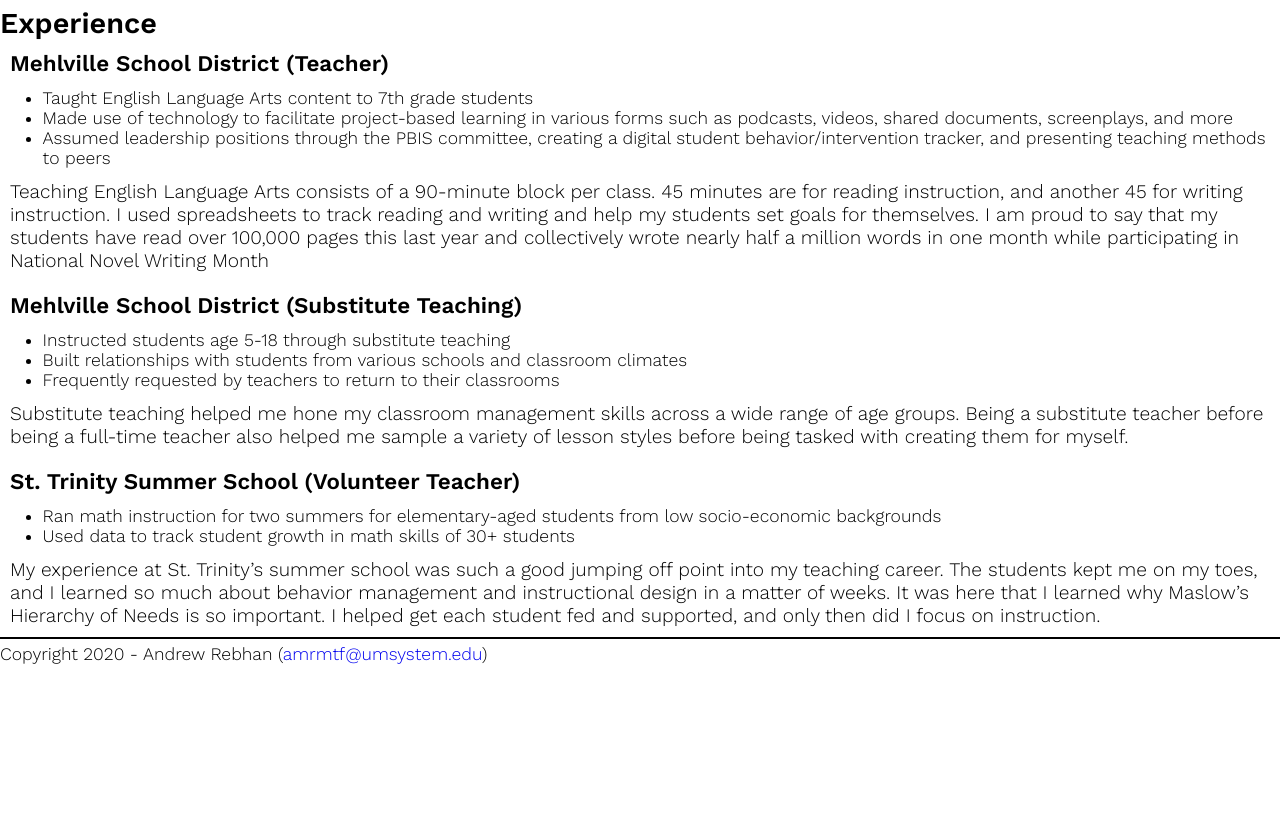
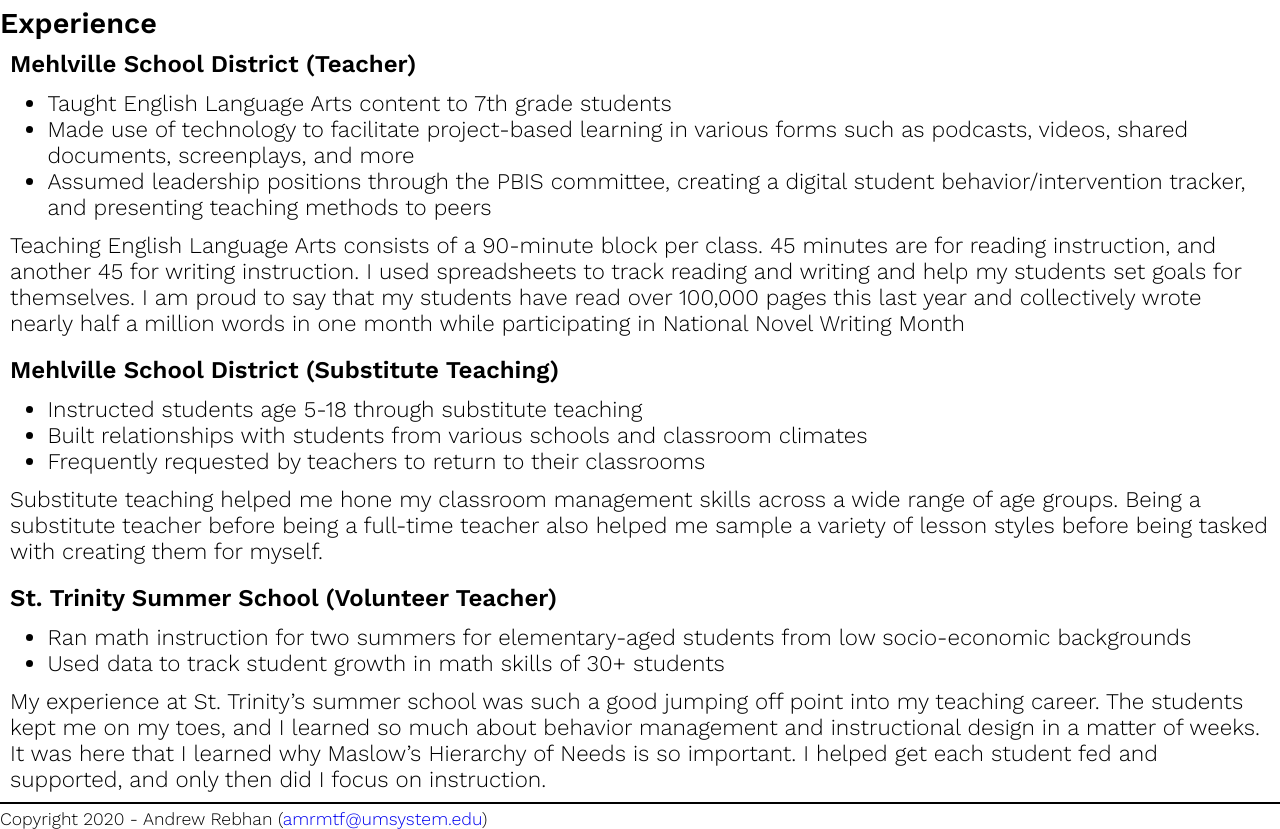
Before and after one commit to AndrewRebhan/andrewrebhan.github.io, a plain HTML site: page islt_7310/accomplishments.html in a window 1280 px wide. Shown: the part 54-883 px from the top of the page. Before the commit the page ends 800 px from the top, so only its background shows below. Drawn offline with nearby package versions, Linux system fonts and the light colour scheme.

Commit message:
Add files via upload

```diff
--- a/islt_7310/style.css
+++ b/islt_7310/style.css
@@ -18,11 +18,11 @@ h3 {
     padding-left: 1em;
 }
 h4 {
-    font-size: calc(.6em + 1vw);
+    font-size: calc(.7em + 1vw);
     padding:10px;
 }
 h5 {
-    font-size: calc(.5em + 1vw);
+    font-size: calc(.7em + 1vw);
     text-align: center;
     padding: 20px;
     margin-bottom:50px;
@@ -33,12 +33,12 @@ h5 a {
 ul {
     padding-left: 25px;
     margin:2px;
-    font-size: calc(.3em + 1vw);
+    font-size: calc(.6em + 1vw);
     margin-left:1em;
 }
 p {
     padding: 10px;
-    font-size: calc(.4em + 1vw)
+    font-size: calc(.6em + 1vw)
 }
 blockquote {
     margin:25px;
```
